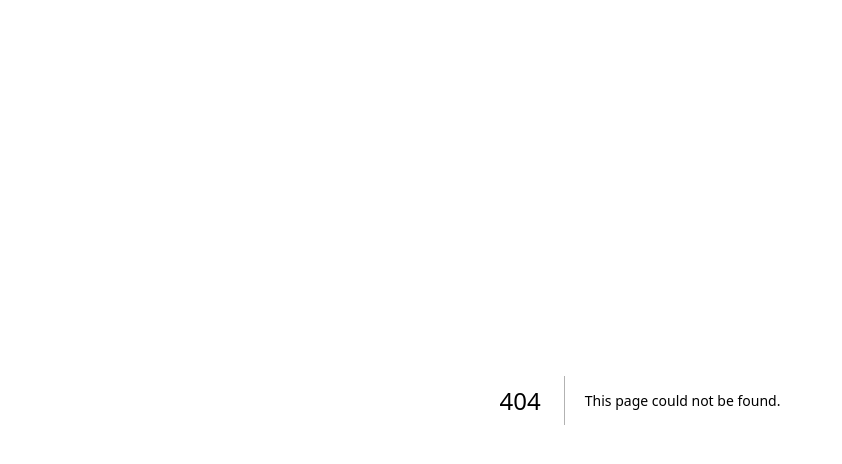
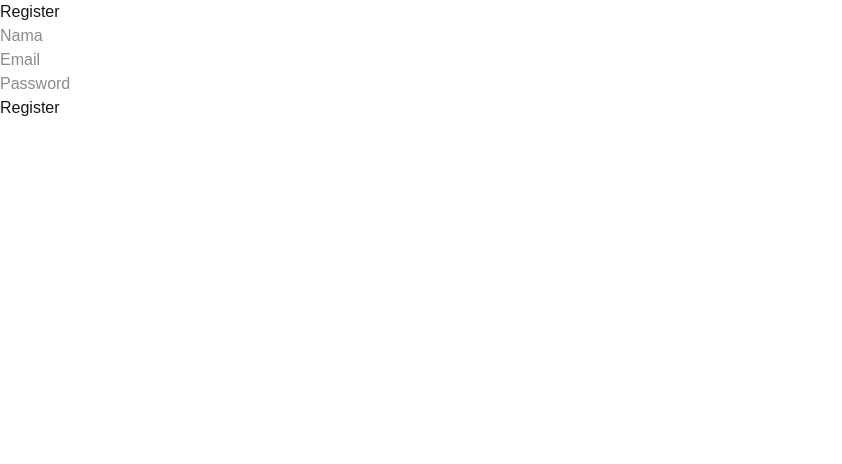
Before and after one commit to jangkarbumi/Ruang, a Next.js app: page /register in a window 1280 px wide. Before the commit this address had no page. Shown: the top 464 px of the page, without its empty margins (0-842 px from the left). Built offline with nearby package versions, Linux system fonts and the light colour scheme.

Commit message:
feat: add login and register logic

```diff
--- /dev/null
+++ b/src/app/login/page.tsx
@@ -0,0 +1,25 @@
+export default function LoginPage() {
+  return (
+    <div>
+      <h1>Login</h1>
+
+      <input
+        type="email"
+        placeholder="Email"
+      />
+
+      <br />
+
+      <input
+        type="password"
+        placeholder="Password"
+      />
+
+      <br />
+
+      <button>
+        Login
+      </button>
+    </div>
+  );
+}
--- /dev/null
+++ b/src/app/register/page.tsx
@@ -0,0 +1,32 @@
+export default function RegisterPage() {
+  return (
+    <div>
+      <h1>Register</h1>
+
+      <input
+        type="text"
+        placeholder="Nama"
+      />
+
+      <br />
+
+      <input
+        type="email"
+        placeholder="Email"
+      />
+
+      <br />
+
+      <input
+        type="password"
+        placeholder="Password"
+      />
+
+      <br />
+
+      <button>
+        Register
+      </button>
+    </div>
+  );
+}
```
